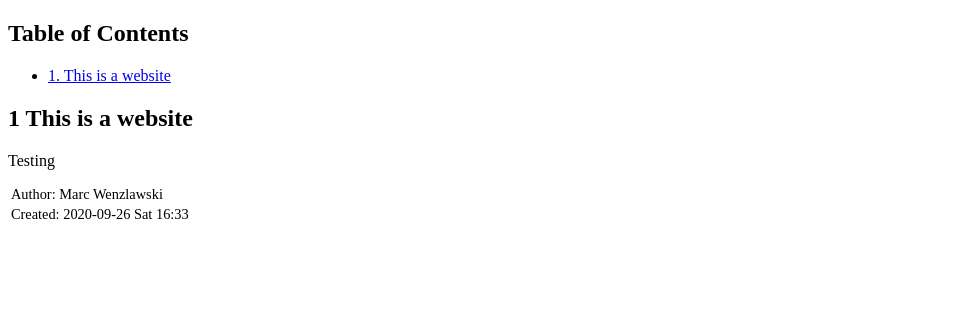
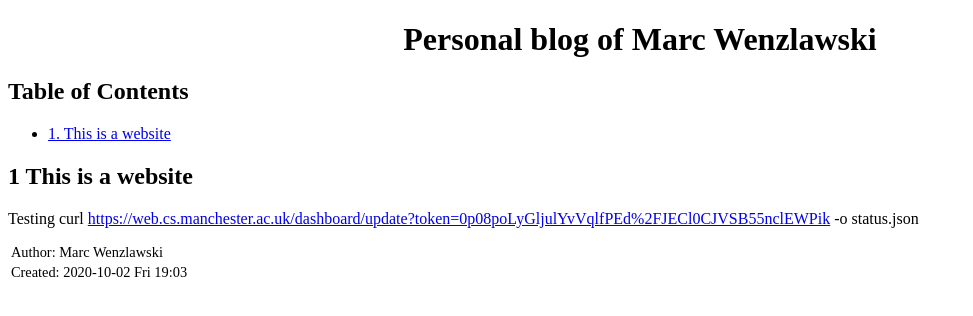
Before and after one commit to marcwenz/mymanchesterwebsite, a plain HTML site: page index.html in a window 1280 px wide. Shown: the whole page, without its empty margins (0-973 px from the left). Drawn offline with Linux system fonts and the light colour scheme.

Commit message:
modified index

```diff
--- a/index.html
+++ b/index.html
@@ -3,10 +3,10 @@
 "http://www.w3.org/TR/xhtml1/DTD/xhtml1-strict.dtd">
 <html xmlns="http://www.w3.org/1999/xhtml" lang="en" xml:lang="en">
 <head>
-<!-- 2020-09-26 Sat 16:33 -->
+<!-- 2020-10-02 Fri 19:03 -->
 <meta http-equiv="Content-Type" content="text/html;charset=utf-8" />
 <meta name="viewport" content="width=device-width, initial-scale=1" />
-<title>&lrm;</title>
+<title>Personal blog of Marc Wenzlawski</title>
 <meta name="generator" content="Org mode" />
 <meta name="author" content="Marc Wenzlawski" />
 <style type="text/css">
@@ -220,26 +220,29 @@
 </head>
 <body>
 <div id="content">
+<h1 class="title">Personal blog of Marc Wenzlawski</h1>
 <div id="table-of-contents">
 <h2>Table of Contents</h2>
 <div id="text-table-of-contents">
 <ul>
-<li><a href="#org9c90c63">1. This is a website</a></li>
+<li><a href="#org63d7994">1. This is a website</a></li>
 </ul>
 </div>
 </div>
-<div id="outline-container-org9c90c63" class="outline-2">
-<h2 id="org9c90c63"><span class="section-number-2">1</span> This is a website</h2>
+
+<div id="outline-container-org63d7994" class="outline-2">
+<h2 id="org63d7994"><span class="section-number-2">1</span> This is a website</h2>
 <div class="outline-text-2" id="text-1">
 <p>
 Testing
+curl <a href="https://web.cs.manchester.ac.uk/dashboard/update?token=0p08poLyGljulYvVqlfPEd%2FJECl0CJVSB55nclEWPik">https://web.cs.manchester.ac.uk/dashboard/update?token=0p08poLyGljulYvVqlfPEd%2FJECl0CJVSB55nclEWPik</a> -o status.json
 </p>
 </div>
 </div>
 </div>
 <div id="postamble" class="status">
 <p class="author">Author: Marc Wenzlawski</p>
-<p class="date">Created: 2020-09-26 Sat 16:33</p>
+<p class="date">Created: 2020-10-02 Fri 19:03</p>
 </div>
 </body>
 </html>
```
